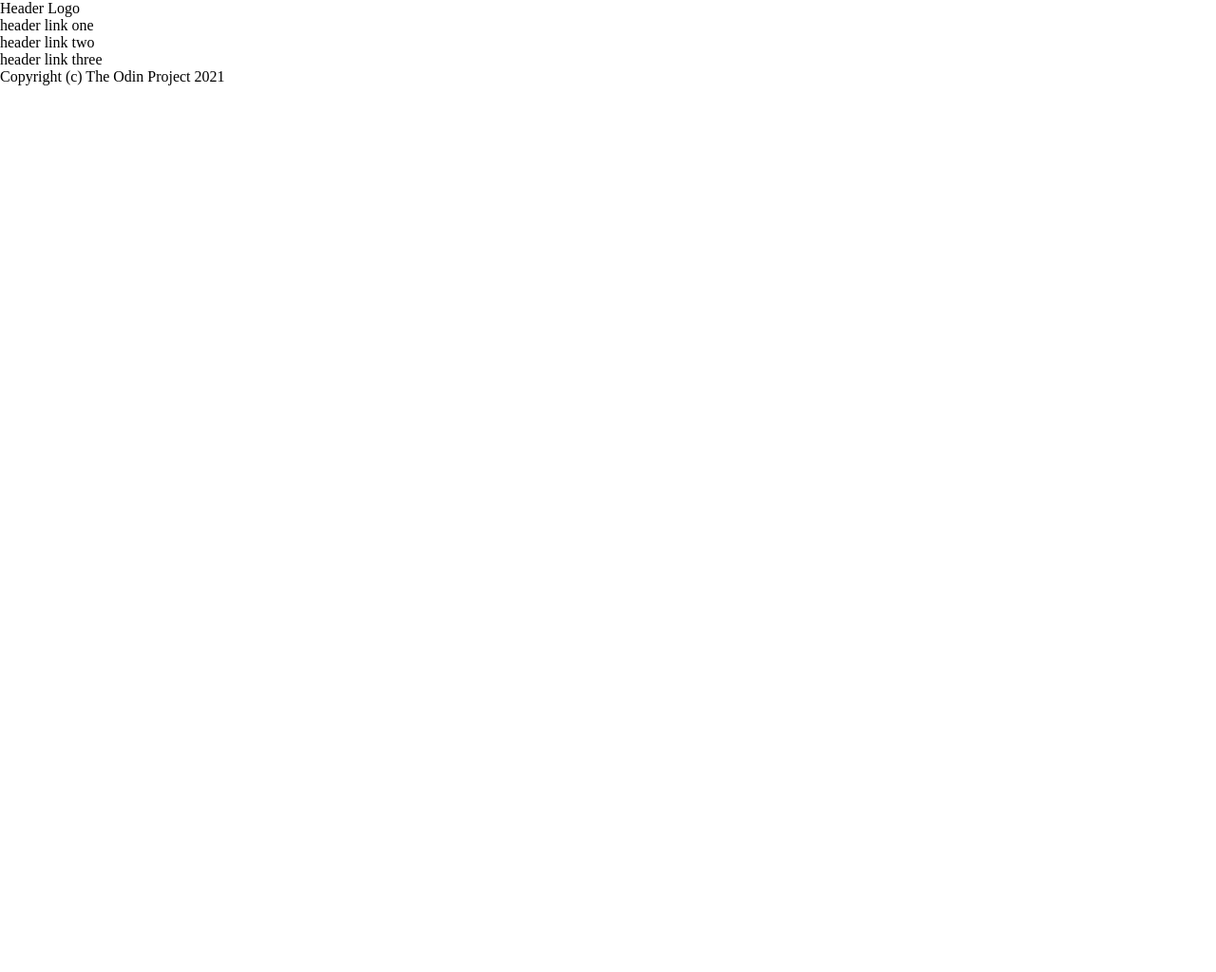
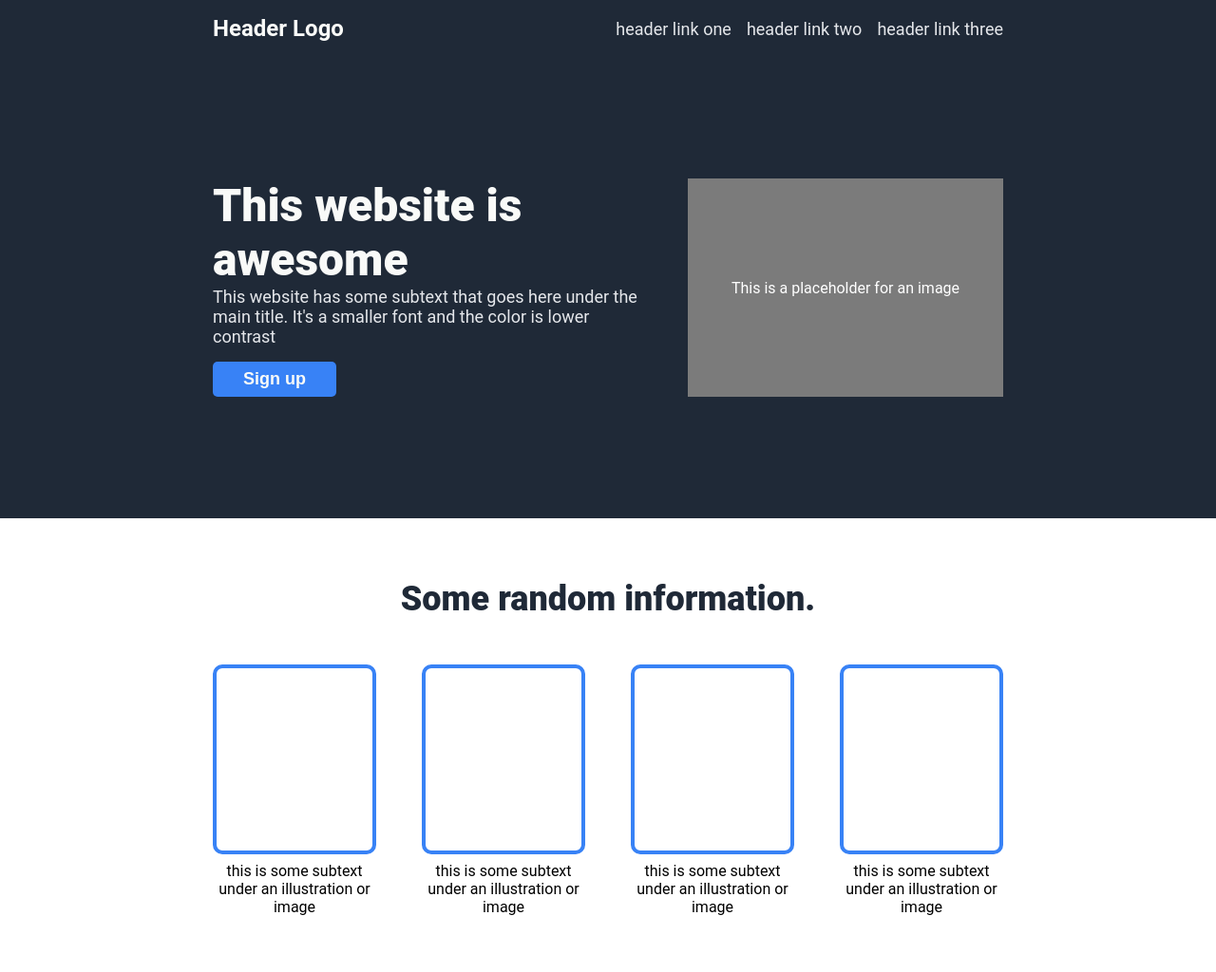
Before and after one commit to j0n-m/landing-page, a plain HTML site: page index.html in a window 1280 px wide. Shown: the top 1024 px of the page at 95% size. Before the commit the page ends 800 px from the top, so only its background shows below. Drawn offline with Linux system fonts and the light colour scheme.

Commit message:
Revise webpage layout

```diff
--- a/index.html
+++ b/index.html
@@ -10,15 +10,62 @@
 <body>
   <nav>
     <ul>
-      <li>Header Logo</li>
-      <li>header link one</li>
-      <li>header link two</li>
-      <li>header link three</li>
+      <div class="nav-logo">
+        <li>Header Logo</li>
+      </div>
+
+      <div class="nav-links">
+        <li>header link one</li>
+        <li>header link two</li>
+        <li>header link three</li>
+      </div>
+
     </ul>
   </nav>
-  <div class="section1"></div>
-  <div class="section2"></div>
-  <div class="section3"></div>
+  <div class="section1 hero">
+    <div class="hero-left-side">
+      <h2 class="hero-main-text">This website is awesome</h2>
+      <p class="hero-secondary-text">This website has some subtext
+        that goes here under the main title. It's a smaller font and
+        the color is lower contrast</p>
+      <button class="hero-signup-btn">Sign up</button>
+    </div>
+
+    <div class="hero-image">This is a placeholder for an image</div>
+
+
+  </div>
+  <div class="section2">
+    <h2 class="info-heading">Some random information.</h2>
+    <div class="image-card-container">
+      <div class="image-card">
+        <div class="image"></div>
+        <p>this is some subtext under an illustration or image</p>
+      </div>
+      <div class="image-card">
+        <div class="image"></div>
+        <p>this is some subtext under an illustration or image</p>
+      </div>
+      <div class="image-card">
+        <div class="image"></div>
+        <p>this is some subtext under an illustration or image</p>
+      </div>
+      <div class="image-card">
+        <div class="image"></div>
+        <p>this is some subtext under an illustration or image</p>
+      </div>
+    </div>
+  </div>
+
+
+  <div class="section3">
+    <blockquote class="quote">This is an inspiring quote, or a testimonial from a customer.
+      Maybe it's just filling up space, or maybe people will actually read it.
+      Who knows? All I know is that it looks nice.
+      <blockquote class="quote-signiture">-Thor, God of Thunder</blockquote>
+    </blockquote>
+
+  </div>
   <div class="section4"></div>
 
   <div class="footer">
--- a/style.css
+++ b/style.css
@@ -10,4 +10,136 @@ body {
   min-height: 100vh;
   display: flex;
   flex-direction: column;
+  font-family: 'roboto', sans-serif;
 }
+
+nav {
+  padding: 1rem 14rem;
+  background-color: #1F2937;
+}
+
+ul {
+  display: flex;
+  list-style-type: none;
+  justify-content: space-between;
+  align-items: center;
+}
+
+button {
+  border: none;
+  background-color: #3882F6;
+  padding: 0.5rem 2rem;
+  border-radius: 5px;
+  font-size: 18px;
+  font-weight: bold;
+  color: #F9FAF8;
+}
+
+.nav-logo {
+  color: #F9FAF8;
+  font-size: 24px;
+  font-weight: bold;
+
+}
+
+.nav-links {
+  display: flex;
+  color: #E5E7EB;
+  font-size: 18px;
+  gap: 16px;
+}
+
+/* Section 1 - HERO */
+.hero {
+  display: flex;
+  padding: 8rem 14rem;
+  background-color: #1F2937;
+}
+
+.hero-main-text {
+  font-size: 48px;
+  font-weight: 800;
+  color: #F9FAF8;
+}
+
+.hero-secondary-text {
+  color: #E5E7EB;
+  font-size: 18px;
+  margin-bottom: 16px;
+}
+
+.hero-left-side {
+  text-align: left;
+  padding-right: 3rem;
+  flex-basis: 500px;
+}
+
+.hero-image {
+  flex-grow: 2;
+  background-color: rgb(123, 123, 123);
+  display: flex;
+  justify-content: center;
+  align-items: center;
+  color: white;
+  flex-shrink: 0;
+}
+
+/* section2 */
+.section2 p {
+  text-align: center;
+  padding: 0.5rem 0;
+}
+
+.section2 {
+  padding: 4rem 14rem;
+  display: flex;
+  flex-direction: column;
+}
+
+.image-card-container {
+  display: flex;
+  justify-content: center;
+  gap: 48px;
+  padding: 3rem 0;
+}
+
+.info-heading {
+  text-align: center;
+  font-size: 36px;
+  font-weight: 800;
+  color: #1F2937;
+
+}
+
+.image-card {
+  width: 200px;
+}
+
+.image {
+  height: 200px;
+  border: 4px solid #3882F6;
+  border-radius: 10px;
+  flex-shrink: 0;
+}
+
+/* section3 */
+.section3 {
+  background-color: #E5E7EB;
+  padding: 8rem 14rem 4rem;
+}
+
+.quote {
+  font-size: 36px;
+  color: #1f2937;
+  font-style: italic;
+  font-weight: lighter;
+  padding: 0 5rem;
+}
+
+.quote-signiture {
+  font-size: 22px;
+  font-style: normal;
+  font-weight: bold;
+  text-align: right;
+  padding: 0.5rem;
+}
```
